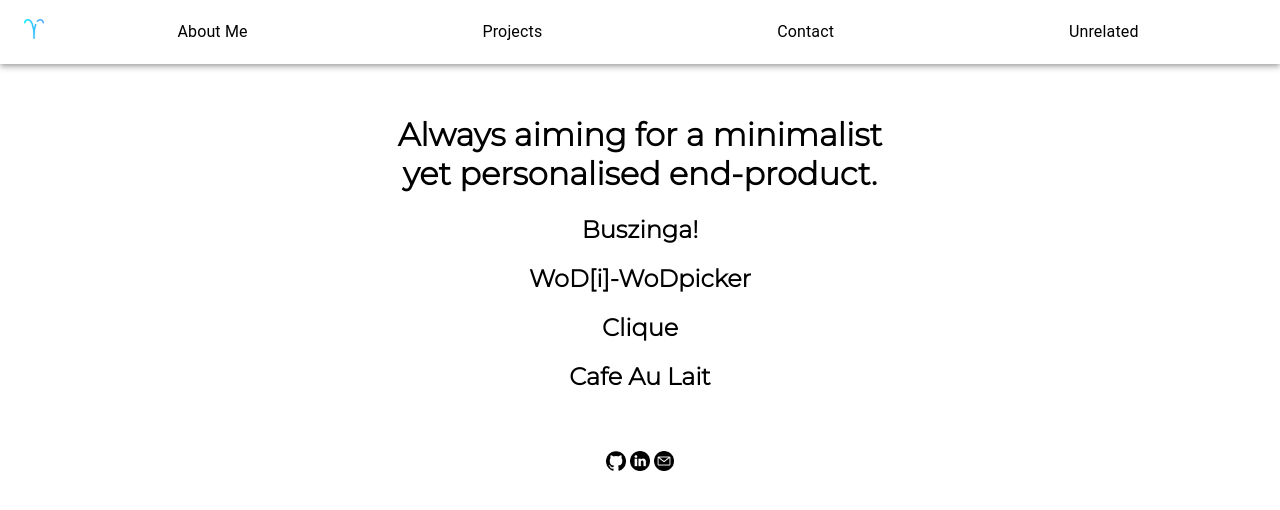
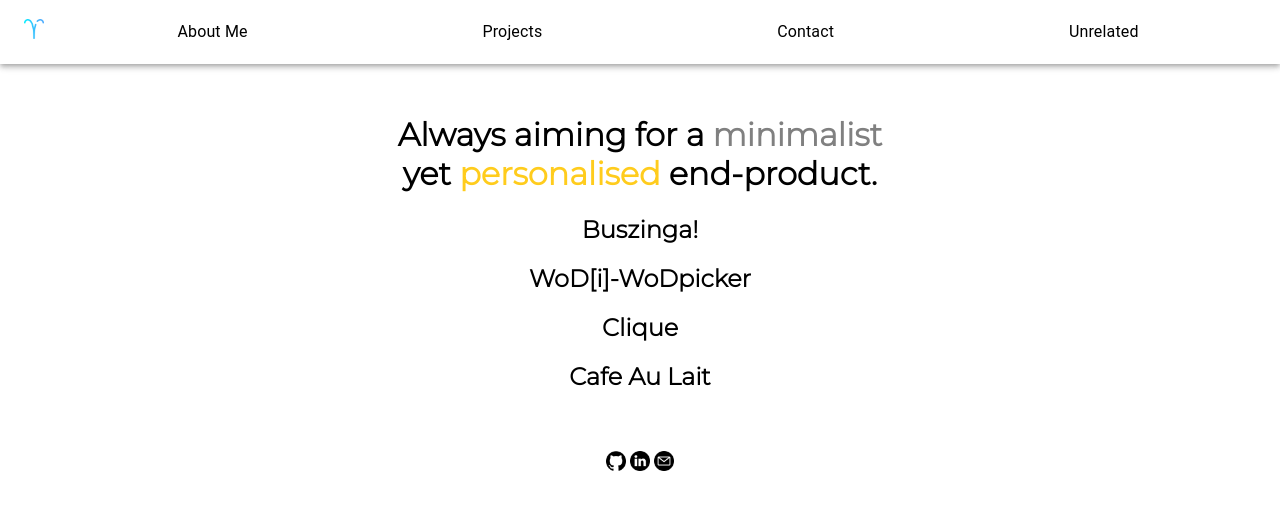
Before and after one commit to vntero/vntero-dot-com, a React (Create React App) app: page /projects in a window 1280 px wide. Shown: the top 510 px of the page. Built offline with nearby package versions, Linux system fonts and the light colour scheme.

Commit message:
swipeable views added

```diff
--- a/package.json
+++ b/package.json
@@ -16,6 +16,7 @@
     "react-dom": "^17.0.2",
     "react-router-dom": "^6.2.1",
     "react-scripts": "5.0.0",
+    "react-swipeable-views": "^0.14.0",
     "web-vitals": "^2.1.2"
   },
   "scripts": {
--- a/src/App.css
+++ b/src/App.css
@@ -88,3 +88,11 @@ input {
 .green {
   color:seagreen;
 }
+
+.yellow {
+  color: #FFCC1D;
+}
+
+.grey {
+  color: grey;
+}
--- a/src/components/Contact.jsx
+++ b/src/components/Contact.jsx
@@ -1,5 +1,6 @@
-import { Button, Paper, TextField } from "@mui/material"
+import { Button, TextField } from "@mui/material"
 import React from "react"
+import { Link } from "react-router-dom"
 
 
 function Contact() {
@@ -11,11 +12,8 @@ function Contact() {
                     <TextField fullWidth id="outlined-textarea" label="Name" placeholder="Hi, stranger" variant="outlined" /> <br />
                     <label htmlFor="BLANK SPACE"> </label> <br />
 
-
                     <TextField fullWidth id="outlined-textarea" label="Email" placeholder="Enter your email address" type="email" /> <br />
                     <label htmlFor="BLANK SPACE"> </label> <br />
-
-
 
                     <TextField fullWidth id="outlined-textarea" label="Message" placeholder="What's on your mind?" multiline rows={6}/> <br />
                     <label htmlFor="BLANK SPACE"> </label> <br />
--- a/src/components/Projects.jsx
+++ b/src/components/Projects.jsx
@@ -3,7 +3,8 @@ import React from "react"
 function Projects() {
     return (
         <div className="div-body">
-            <h1>Always aiming for a minimalist <br /> yet personalised end-product.</h1>
+            <h1>Always aiming for a <span className="grey">minimalist</span>  <br />
+             yet <span className="yellow">personalised</span> end-product.</h1>
             <h2>Buszinga!</h2>
             <h2>WoD[i]-WoDpicker</h2>
             <h2>Clique</h2>
```
Also changed, not shown: 1 other file (tests, documents, lock files or other folders).
